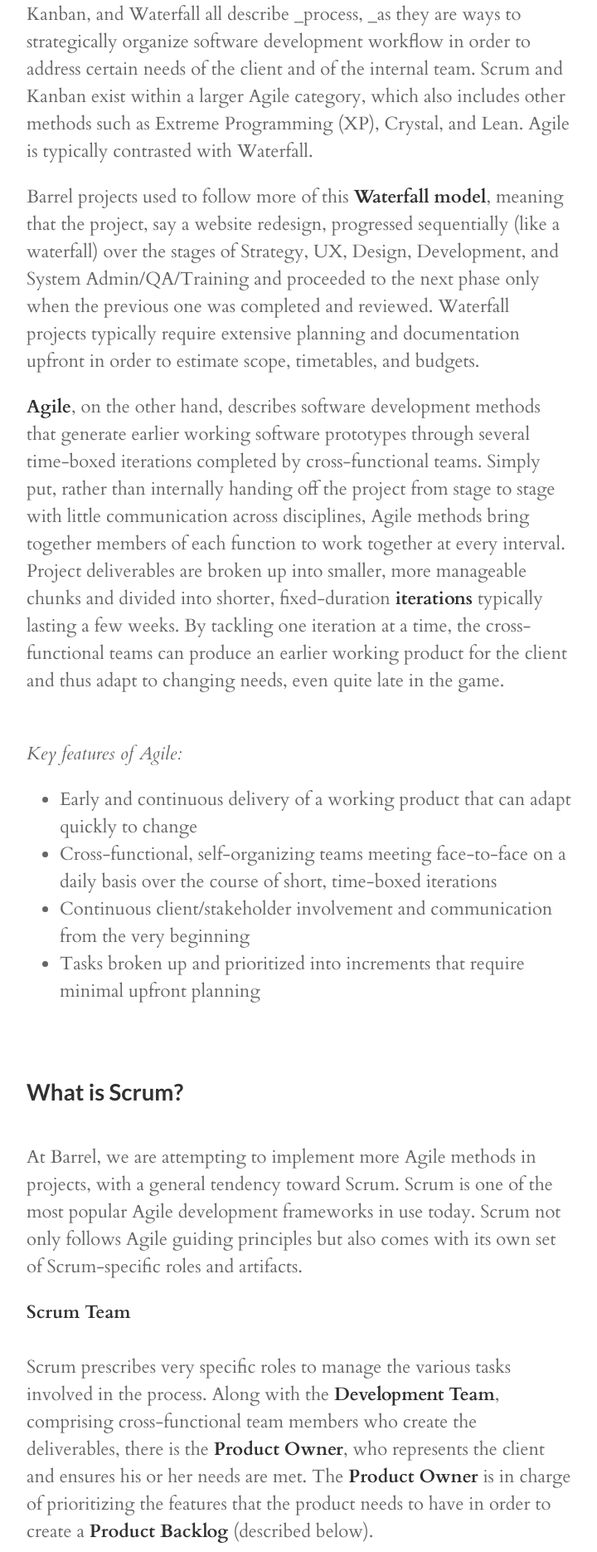
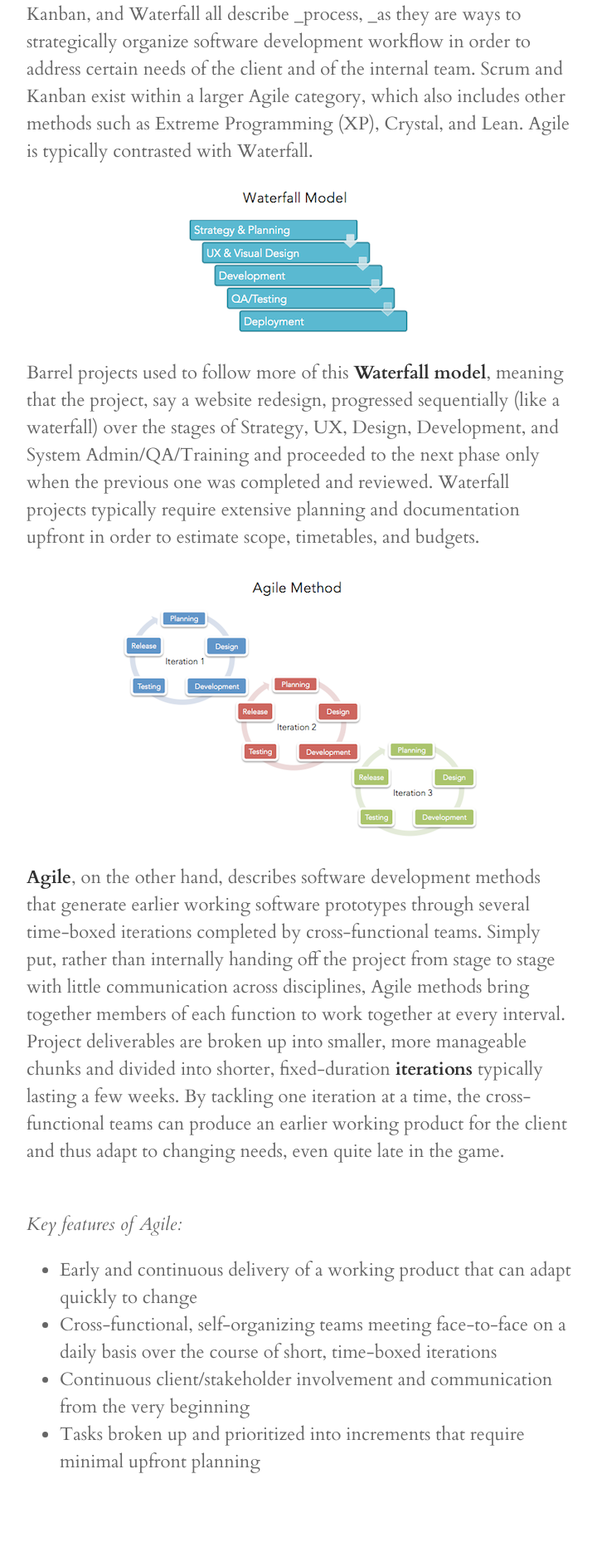
Before and after one commit to joyvchen/joyvchen.github.io, a Jekyll site: the page built from _posts/2013-11-18-agile-development.md, in a window 1280 px wide. Shown: the part 1988-3858 px from the top of the page at 83% size, without its empty margins (278-998 px from the left). Built offline with Jekyll 4.4.1, drawn with Linux system fonts in a browser that asks for light colours; nearby versions of some CDN libraries; Markdown is read by kramdown in place of the engine named in the settings.

```diff
--- a/_posts/2013-11-18-agile-development.md
+++ b/_posts/2013-11-18-agile-development.md
@@ -22,7 +22,11 @@ What this very precise survey data and this Japanese anime character with a bean
 <br>
 Before witnessing Agile in action at Barrel, I thought “Agile” was another programming language I didn’t know about, and “Scrum” could only be something akin to armpit dirt. Actually, Agile, Scrum, Kanban, and Waterfall all describe _process, _as they are ways to strategically organize software development workflow in order to address certain needs of the client and of the internal team. Scrum and Kanban exist within a larger Agile category, which also includes other methods such as Extreme Programming (XP), Crystal, and Lean. Agile is typically contrasted with Waterfall.
 
+[![waterfall](/assets/blog/waterfall.png)](/assets/blog/waterfall.png)
+
 Barrel projects used to follow more of this **Waterfall model**, meaning that the project, say a website redesign, progressed sequentially (like a waterfall) over the stages of Strategy, UX, Design, Development, and System Admin/QA/Training and proceeded to the next phase only when the previous one was completed and reviewed. Waterfall projects typically require extensive planning and documentation upfront in order to estimate scope, timetables, and budgets.
+
+[![agile](/assets/blog/agile.png)](/assets/blog/agile.png)
 
 **Agile**, on the other hand, describes software development methods that generate earlier working software prototypes through several time-boxed iterations completed by cross-functional teams. Simply put, rather than internally handing off the project from stage to stage with little communication across disciplines, Agile methods bring together members of each function to work together at every interval. Project deliverables are broken up into smaller, more manageable chunks and divided into shorter, fixed-duration **iterations** typically lasting a few weeks. By tackling one iteration at a time, the cross-functional teams can produce an earlier working product for the client and thus adapt to changing needs, even quite late in the game.
 
```
Also changed, not shown: reading.md (+1 -0 lines), assets/blog/agile.png (added), assets/blog/waterfall.png (added), assets/books/age-of-ambition.jpg (added), assets/books/eloquent-javascript.png (added).
